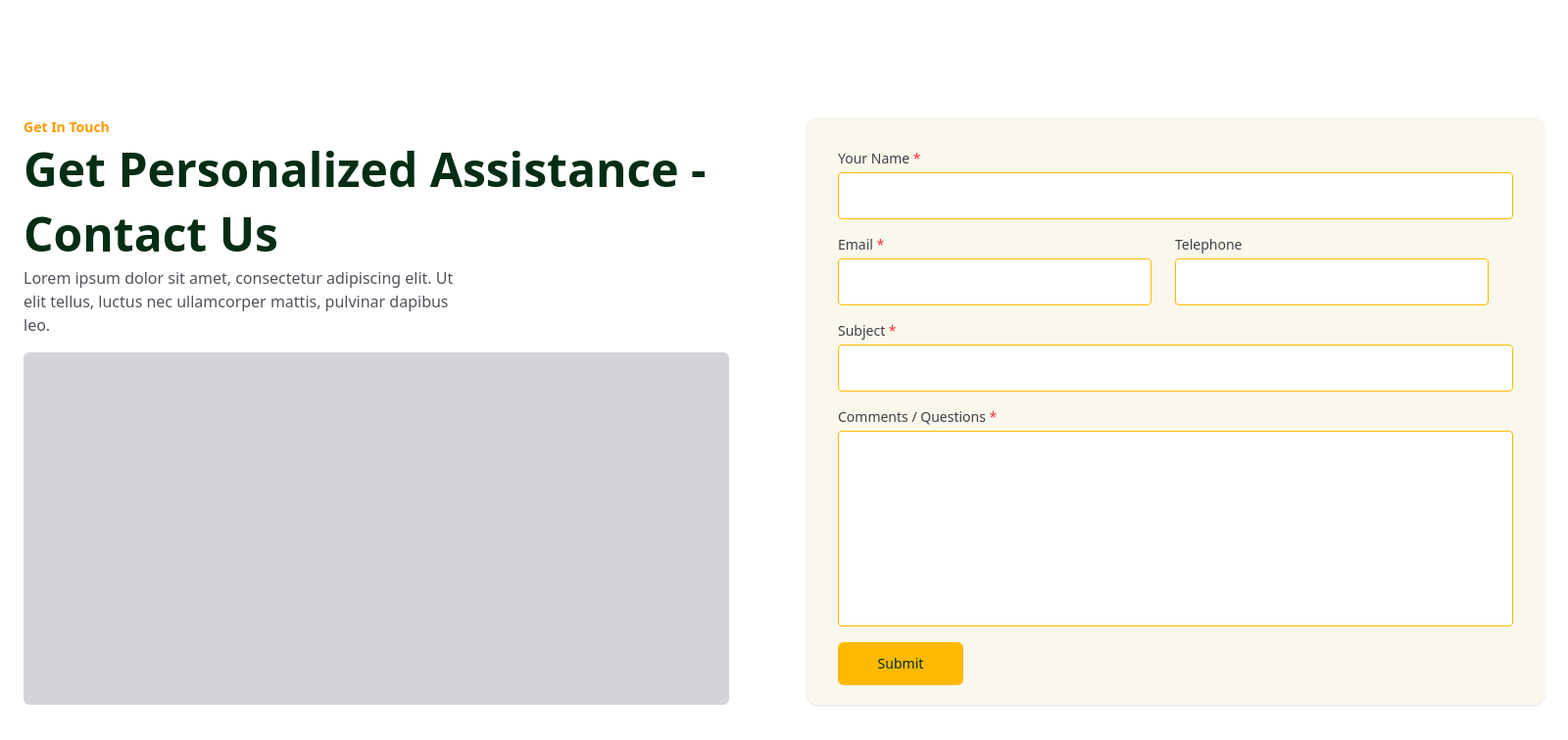
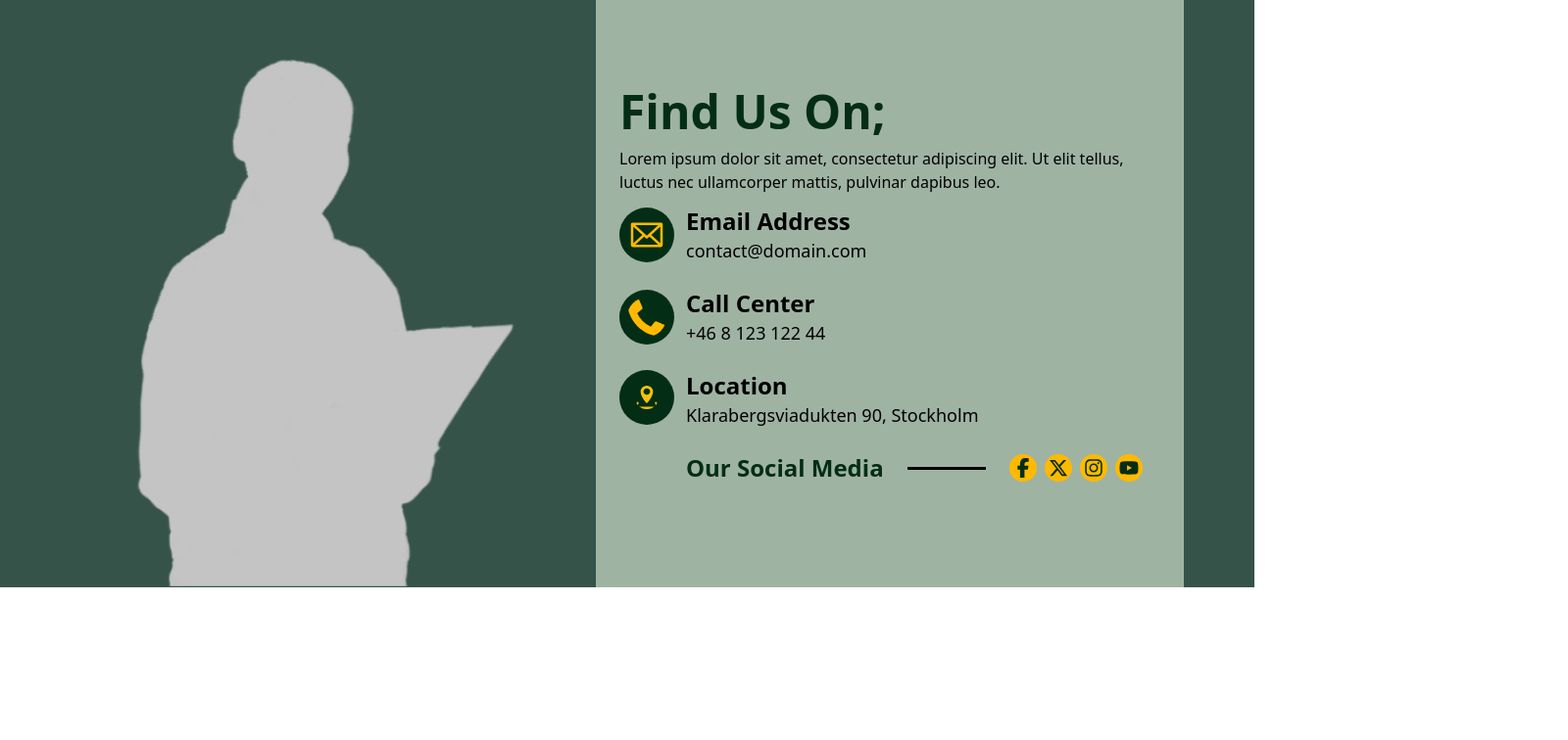
Before and after one commit to Burak-A-dev/StorAid, a React (Vite) app: page / in a window 1280 px wide. Shown: the top 756 px of the page at 98% size, 1600 px wide, since content can reach past the window. Built offline with nearby package versions, Linux system fonts and the light colour scheme.

Commit message:
Find us on component completed.

```diff
--- a/src/App.jsx
+++ b/src/App.jsx
@@ -1,9 +1,9 @@
-import GetInTouch from "./components/common/GetInTouch";
+import FindUs from "./components/common/FindUs";
 
 function App() {
   return (
     <div>
-      <GetInTouch/>
+      <FindUs/>
     </div>
   );
 }
--- /dev/null
+++ b/src/components/common/FindUs.jsx
@@ -0,0 +1,70 @@
+import SocialButtons from './SocialButtons';
+import { FaPhoneAlt } from 'react-icons/fa';
+import { PiEnvelope } from "react-icons/pi";
+import icon from '../../assets/find-img.svg';
+import location from '../../assets/location.svg'
+
+export default function FindUs() {
+  return (
+    <div className="flex flex-row items-stretch justify-center gap-4 h-150 bg-[#365349]">
+
+      <div className="flex flex-col justify-end items-center gap-6 h-full">
+        <img src={icon} alt="Silhouette of a person" className="w-130 h-auto" />
+      </div>
+
+      <div className="flex flex-col justify-center items-start gap-3 w-150 h-full bg-[#9fb3a3] p-6">
+        <h2 className="text-5xl text-green-950 font-bold">Find Us On;</h2>
+        <p className='text-md'>
+          Lorem ipsum dolor sit amet, consectetur adipiscing elit. Ut elit tellus,
+          luctus nec ullamcorper mattis, pulvinar dapibus leo.
+        </p>
+
+        <div className="flex flex-col gap-6">
+
+          <div className="flex items-center gap-3">
+            <PiEnvelope className="text-amber-400 bg-green-950 w-14 h-auto p-2 rounded-full" />
+            <div className='flex flex-col justify-center items-start'>
+              <h3 className="text-2xl font-semibold">Email Address</h3>
+              <h4 className="text-lg">contact@domain.com</h4>
+            </div>
+          </div>
+
+          <div className="flex items-center gap-3">
+            <FaPhoneAlt className="text-amber-400 bg-green-950 w-14 h-auto p-2 rounded-full" />
+            <div className='flex flex-col justify-center items-start'>
+              <h3 className="text-2xl font-semibold">Call Center</h3>
+              <h4 className="text-lg">+46 8 123 122 44</h4>
+            </div>
+          </div>
+
+          <div className="flex items-start gap-3">
+            <img
+              className="bg-green-950 w-14 p-4 rounded-full"
+              src={location}
+            />
+            <div className="flex flex-col gap-2">
+              <div className='flex flex-col justify-center items-start'>
+                <h3 className="text-2xl font-semibold">Location</h3>
+                <h4 className="text-lg">Klarabergsviadukten 90, Stockholm</h4>
+              </div>
+
+              <div className="flex flex-row items-center justify-center gap-6 my-4 w-full">
+                <h3 className="text-2xl font-semibold text-green-950">Our Social Media</h3>
+                <div className="border-b-3 w-20 bg-green-950"></div>
+                <div className="flex flex-row gap-2">
+                    <SocialButtons logo="facebook" onClick={() => window.open('https://facebook.com', '_blank')} />
+                    <SocialButtons logo="x" onClick={() => window.open('https://twitter.com', '_blank')} />
+                    <SocialButtons logo="instagram" onClick={() => window.open('https://instagram.com', '_blank')} />
+                    <SocialButtons logo="youtube" onClick={() => window.open('https://youtube.com', '_blank')} />
+                </div>
+                </div>
+
+            </div>
+          </div>
+
+        </div>
+      </div>
+
+    </div>
+  );
+}
--- a/src/components/common/GetInTouch.jsx
+++ b/src/components/common/GetInTouch.jsx
@@ -13,9 +13,6 @@ export default function GetInTouch() {
         const comment = event.target.comment.value;
 
         const dataToSend = { email, name, phoneNumber, subject, comment };
-
-        // Log the data before sending
-        console.log("Sending data:", dataToSend);
 
         fetch("https://win25-jsf-assignment.azurewebsites.net/api/contact", {
             method: "POST",
```
Also changed, not shown: src/assets/find-img.svg (added), src/assets/location.svg (added).
